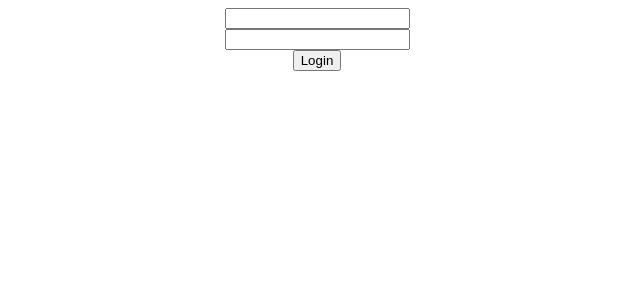
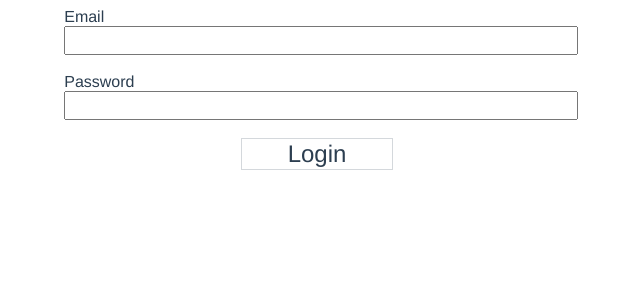
Before and after one commit to devminchan/everpost-frontend, a Vue app: page /login in a window 1280 px wide. Shown: the top 300 px of the page, without its empty margins (323-963 px from the left). Built offline with nearby package versions, Linux system fonts and the light colour scheme.

Commit message:
Login view 스타일링

```diff
--- a/src/App.vue
+++ b/src/App.vue
@@ -5,6 +5,14 @@
 </template>
 
 <style lang="scss">
+* {
+  font-family: Avenir, Helvetica, Arial, sans-serif;
+  -webkit-font-smoothing: antialiased;
+  -moz-osx-font-smoothing: grayscale;
+  text-align: center;
+  color: #2c3e50;
+}
+
 #app {
   font-family: Avenir, Helvetica, Arial, sans-serif;
   -webkit-font-smoothing: antialiased;
--- a/src/views/Login.vue
+++ b/src/views/Login.vue
@@ -1,10 +1,18 @@
 <template>
-  <div>
-    <input type="email" v-model="email" />
-    <br />
-    <input type="password" v-model="password" />
-    <br />
-    <button @click="handleLogin">Login</button>
+  <div id="login-form-container">
+    <div id="login-form">
+      <span>Email</span>
+      <br />
+      <input type="email" v-model="email" />
+      <br />
+      <br />
+      <span>Password</span>
+      <br />
+      <input type="password" v-model="password" />
+      <br />
+      <br />
+      <button @click="handleLogin">Login</button>
+    </div>
   </div>
 </template>
 
@@ -22,3 +30,35 @@ export default class Login extends Vue {
   }
 }
 </script>
+
+<style lang="scss">
+#login-form {
+  background: white;
+  width: 40%;
+  @media (max-width: 768px) {
+    width: 320px;
+  }
+
+  span {
+    float: left;
+  }
+
+  input {
+    width: 100%;
+    font-size: 20px;
+  }
+
+  button {
+    width: 30%;
+    font-size: 24px;
+    background-color: white;
+    border: 1px solid rgba($color: #2c3e50, $alpha: 0.2);
+  }
+}
+
+#login-form-container {
+  width: 100%;
+  display: flex;
+  justify-content: center;
+}
+</style>
```
